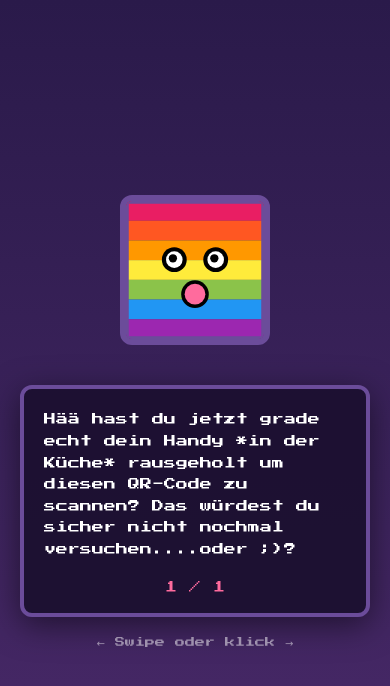
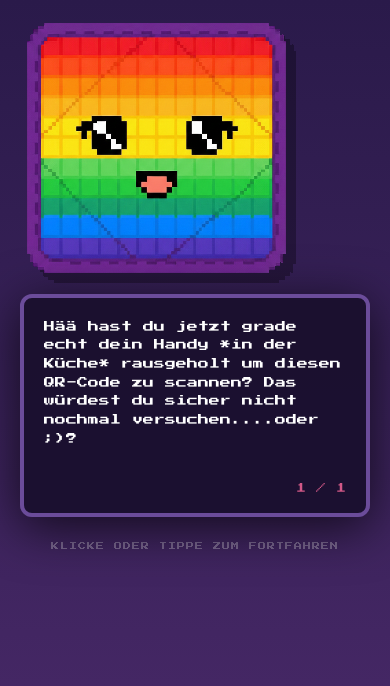
Before and after one commit to 0pss/mitts, a plain HTML site: page index.html in a window 390 px wide. Drawn offline with Linux system fonts and the light colour scheme.

Commit message:
slopbilder

```diff
--- a/index.html
+++ b/index.html
@@ -3,25 +3,33 @@
 <head>
     <meta charset="UTF-8">
     <meta name="viewport" content="width=device-width, initial-scale=1.0, maximum-scale=1.0, user-scalable=no">
-    <title>Story Engine POC</title>
+    <title>Toppis Rebellion</title>
+    <link rel="preconnect" href="https://fonts.googleapis.com">
+    <link rel="preconnect" href="https://fonts.gstatic.com" crossorigin>
     <link href="https://fonts.googleapis.com/css2?family=Press+Start+2P&display=swap" rel="stylesheet">
     <link rel="stylesheet" href="simple.css">
 </head>
 <body>
     <div id="app">
         <div id="avatar-container">
-            <img id="avatar" src="" alt="Character">
+            <img id="avatar" src="assets/neutral.png" alt="Toppi">
+            <img id="hat-overlay" src="" style="position: absolute; top: 0; left: 0; width: 100%; display: none; image-rendering: pixelated;">
         </div>
 
         <div id="text-container">
-            <p id="story-text"></p>
+            <div id="story-text">
+                Lade Story...
+            </div>
+
+            <div id="option-container"></div>
+
             <div id="progress">
-                <span id="current">1</span> / <span id="total">6</span>
+                <span id="current">0</span> / <span id="total">0</span>
             </div>
         </div>
 
         <div id="nav-hint">
-            ← Swipe oder klick →
+            Klicke oder tippe zum Fortfahren
         </div>
     </div>
 
--- a/simple.css
+++ b/simple.css
@@ -8,36 +8,122 @@ body {
     font-family: 'Press Start 2P', cursive;
     background: linear-gradient(180deg, #2a1a4a 0%, #4a2a6a 100%);
     color: white;
-    min-height: 100vh;
+    height: 100vh;
     display: flex;
-    align-items: center;
     justify-content: center;
-    padding: 20px;
+    align-items: center; /* Vertikale Zentrierung der gesamten App */
     overflow: hidden;
     -webkit-user-select: none;
     user-select: none;
 }
 
 #app {
-    max-width: 600px;
+    position: relative;
     width: 100%;
+    max-width: 500px;
+    display: flex;
+    flex-direction: column;
+    align-items: center;
+    padding: 20px;
 }
 
+/* Der Avatar-Container "reitet" auf der Box-Oberkante */
 #avatar-container {
+    position: absolute;
+    /* 100% ist die Oberkante der Textbox.
+       -50px lässt ihn ein Stück hinter die Box einsinken */
+    bottom: calc(100% - 50px);
+    left: -5vw;
+    z-index: 1;
+    pointer-events: none;
     display: flex;
-    justify-content: center;
-    margin-bottom: 40px;
+    align-items: flex-end;
 }
 
 #avatar {
-    width: 200px;
-    height: 200px;
-    border: 6px solid #6b4c9a;
-    border-radius: 12px;
-    background: rgba(255, 255, 255, 0.1);
-    transition: transform 0.3s ease;
+    width: 85vw;
+    max-width: 420px;
+    height: auto;
+    image-rendering: pixelated; /* Scharfe Pixel-Art */
+    filter: drop-shadow(10px 10px 0px rgba(0,0,0,0.3));
+    transition: transform 0.2s ease;
 }
 
+/* Die Textbox wächst nach unten */
+#text-container {
+    position: relative;
+    z-index: 10;
+    background: rgba(26, 15, 46, 0.95);
+    border: 4px solid #6b4c9a;
+    border-radius: 12px;
+    padding: 20px;
+    width: 100%;
+    box-shadow: 0 10px 50px rgba(0, 0, 0, 0.7);
+}
+
+#story-text {
+    font-size: 13px;
+    line-height: 1.7;
+    min-height: 70px; /* Verhindert Flattern der Box bei kurzen Texten */
+}
+
+/* Buttons & Navigation */
+#option-container {
+    display: grid;
+    grid-template-columns: 1fr 1fr;
+    gap: 8px;
+    margin-top: 20px;
+}
+
+.choice-btn {
+    background: #1a0f2e;
+    color: #8bac0f;
+    border: 2px solid #6b4c9a;
+    padding: 12px 5px;
+    font-family: 'Press Start 2P', cursive;
+    font-size: 9px;
+    cursor: pointer;
+    text-align: center;
+    transition: 0.2s;
+}
+
+.choice-btn:hover {
+    background: #6b4c9a;
+    color: white;
+}
+
+#progress {
+    text-align: right;
+    font-size: 10px;
+    color: #ff6b9d;
+    margin-top: 15px;
+    opacity: 0.8;
+}
+
+#nav-hint {
+    text-align: center;
+    font-size: 8px;
+    color: rgba(255, 255, 255, 0.3);
+    margin-top: 25px;
+    text-transform: uppercase;
+    letter-spacing: 1px;
+}
+
+/* Mobile Fixes */
+@media (max-width: 400px) {
+    #option-container {
+        grid-template-columns: 1fr;
+    }
+    #avatar {
+        width: 90vw;
+        left: -2vw;
+    }
+    #story-text {
+        font-size: 11px;
+    }
+}
+
+/* Animationen */
 #avatar.pulse {
     animation: pulse 0.5s ease;
 }
@@ -47,117 +133,8 @@ body {
     50% { transform: scale(1.05); }
 }
 
-#text-container {
-    background: rgba(26, 15, 46, 0.9);
-    border: 4px solid #6b4c9a;
-    border-radius: 12px;
-    padding: 30px;
-    box-shadow: 0 8px 32px rgba(0, 0, 0, 0.5);
+.reset-btn {
+    grid-column: 1 / -1;
+    border-color: #ff4757 !important;
+    color: #ff4757 !important;
 }
-
-#story-text {
-    font-size: 14px;
-    line-height: 1.8;
-    margin-bottom: 20px;
-    min-height: 100px;
-}
-
-#progress {
-    text-align: center;
-    font-size: 12px;
-    color: #ff6b9d;
-    margin-top: 20px;
-}
-
-#nav-hint {
-    text-align: center;
-    font-size: 10px;
-    color: rgba(255, 255, 255, 0.5);
-    margin-top: 20px;
-    animation: blink 2s infinite;
-}
-
-@keyframes blink {
-    0%, 100% { opacity: 0.5; }
-    50% { opacity: 1; }
-}
-
-/* Mobile optimization */
-@media (max-width: 480px) {
-    #avatar {
-        width: 150px;
-        height: 150px;
-    }
-
-    #story-text {
-        font-size: 12px;
-    }
-
-    #text-container {
-        padding: 20px;
-    }
-}
-
-#option-container {
-    margin-top: 20px;
-    display: flex;
-    flex-direction: column;
-    gap: 10px;
-}
-
-.choice-btn {
-    background: #6b4c9a;
-    color: white;
-    border: 2px solid #ff6b9d;
-    padding: 10px;
-    font-family: 'Press Start 2P', cursive;
-    font-size: 10px;
-    cursor: pointer;
-    text-align: left;
-    transition: all 0.2s;
-}
-
-.choice-btn:hover {
-    background: #ff6b9d;
-    color: #1a0f2e;
-}
-
-#option-container {
-    margin-top: 15px;
-    display: grid;
-    grid-template-columns: 1fr 1fr; /* 2x2 Layout für Fragen */
-    gap: 8px;
-}
-
-.choice-btn {
-    background: #1a0f2e;
-    color: #8bac0f;
-    border: 2px solid #6b4c9a;
-    padding: 8px;
-    font-family: 'Press Start 2P', cursive;
-    font-size: 9px;
-    cursor: pointer;
-    transition: 0.2s;
-}
-
-.choice-btn:hover {
-    background: #6b4c9a;
-    color: white;
-}
-
-/* Falls nur 1 Button pro Zeile (für lange Texte) */
-@media (max-width: 400px) {
-    #option-container { grid-template-columns: 1fr; }
-}
-
-.reset-btn {
-    margin-top: 20px;
-    border-color: #ff4757 !important; /* Rot für Reset */
-    color: #ff4757 !important;
-    text-align: center !important;
-}
-
-.reset-btn:hover {
-    background: #ff4757 !important;
-    color: white !important;
-}
--- a/simple.js
+++ b/simple.js
@@ -103,10 +103,13 @@ class StoryEngine {
     const scene = this.scenes[idx];
     if (!scene) return;
 
+    // Wechsel auf PNG Assets
     const avatar = document.getElementById('avatar');
-        avatar.src = `assets/${scene.avatar}.svg`;
-        avatar.classList.add('pulse');
-        setTimeout(() => avatar.classList.remove('pulse'), 500);
+    avatar.src = `assets/${scene.avatar}.png`;
+
+    // Animation kurz triggern
+    avatar.style.transform = "scale(1.05)";
+    setTimeout(() => avatar.style.transform = "scale(1)", 100);
 
     this.typeText(scene.text, () => {
         if (scene.options) this.renderButtons(scene.options, 'choice');
@@ -115,7 +118,6 @@ class StoryEngine {
         if (scene.isEnd) this.showResetButton();
     });
 
-        // Fortschrittsanzeige: Zeige absolute Position vs. aktuell sichtbares Total
     const totalVisible = this.getDynamicTotal();
     document.getElementById('current').textContent = idx + 1;
     document.getElementById('total').textContent = totalVisible;
--- a/story.json
+++ b/story.json
@@ -1,27 +1,27 @@
 [
   {
     "id": "scan_1",
-    "avatar": "shocked",
+    "avatar": "happy",
     "text": "Hää hast du jetzt grade echt dein Handy *in der Küche* rausgeholt um diesen QR-Code zu scannen? Das würdest du sicher nicht nochmal versuchen....oder ;)?",
     "requiredScan": 1
   },
   {
     "id": "scan_2_lock",
-    "avatar": "neutral",
+    "avatar": "wink",
     "text": "Aha, da ist aber jemand neugierig. Ich bin Toppi der Topflappen. Das mag Lappidar für dich klingen, aber ich bin stolzer Bewohner dieser Küche! Scanne nochmal, wenn du mehr erfahren willst!",
     "requiredScan": 2,
     "targetId": "scan_3_lock"
   },
   {
     "id": "scan_3_lock",
-    "avatar": "happy",
+    "avatar": "wink",
     "text": "Lässt du dir alles von Lappen sagen? Naja, ich mag dich irgendwie. Wenn du mich auch magst, scanne mich nochmals und ich verrate dir einige Geheimnisse aus der Küche.",
     "requiredScan": 3,
     "targetId": "scan_4_choice"
   },
   {
     "id": "scan_4_choice",
-    "avatar": "neutral",
+    "avatar": "question",
     "text": "In der Küche braut sich eine Rebellion zusammen. Der Widerstand und das Ministerium für Ordnung geraten immer öfter aneinander. Sag mir, wo du dich verortest:",
     "requiredScan": 4,
     "options": [
@@ -31,7 +31,7 @@
   },
   {
     "id": "guerilla_quiz",
-    "avatar": "angry",
+    "avatar": "sirius",
     "text": "Willkommen im Widerstand. Um zu beweisen, dass du zu uns gehörst, beantworte mir folgende Frage: Wovon produzieren deutsche Haushalte jährlich mehr?",
     "quiz": {
       "correct": "b",
@@ -46,13 +46,13 @@
   },
   {
     "id": "guerilla_correct",
-    "avatar": "happy",
+    "avatar": "superhappy",
     "text": "Korrekt! In Deutschland landen jährlich ca. 11 Mio. Tonnen Lebensmittel im Müll, aber 'nur' ca. 1,3 Mio. Tonnen Textilien. Scanne mich nochmal um fortzufahren.",
     "targetId": "scan_5_guerilla"
   },
   {
     "id": "ordnung_quiz",
-    "avatar": "neutral",
+    "avatar": "sirius",
     "text": "Ordnung muss sein – so unser Wahlspruch. Um sich auszuweisen, können Sie mir ja sicher beantworten: Was benötigt mehr Wasser in der Produktion?",
     "quiz": {
       "correct": "b",
@@ -67,20 +67,20 @@
   },
   {
     "id": "ordnung_correct",
-    "avatar": "happy",
+    "avatar": "superhappy",
     "text": "Sehr gut. 1kg Rindfleisch frisst ca. 15.000 Liter Wasser, eine Jeans nur etwa 10.000 Liter (pro kg). Ordnung durch Fakten! Scanne mich nochmal um fortzufahren.",
     "targetId": "scan_5_ordnung"
   },
   {
     "id": "scan_5_guerilla",
-    "avatar": "angry",
+    "avatar": "sad",
     "text": "Um das Ministerium zu bezwingen, müssen wir ihre Bürokratie mit veganem Käse sabotieren...",
     "requiredScan": 5,
     "isEnd": true
   },
   {
     "id": "scan_5_ordnung",
-    "avatar": "neutral",
+    "avatar": "sad",
     "text": "Um den Widerstand zu unterdrücken, müssen wir jedes Krümelchen im System katalogisieren...",
     "requiredScan": 5,
     "isEnd": true
```
Also changed, not shown: assets/angry.svg (deleted), assets/happy.png (added), assets/happy.svg (deleted), assets/hats.png (added), assets/neutral.png (added), assets/neutral.svg (deleted), assets/question.png (added), assets/rainbow.svg (deleted), assets/sad.png (added), assets/shocked.svg (deleted), assets/sirius.png (added), assets/superhappy.png (added), assets/wink.png (added), 1 other file. Lines whose indentation alone changed are shown as unchanged.
